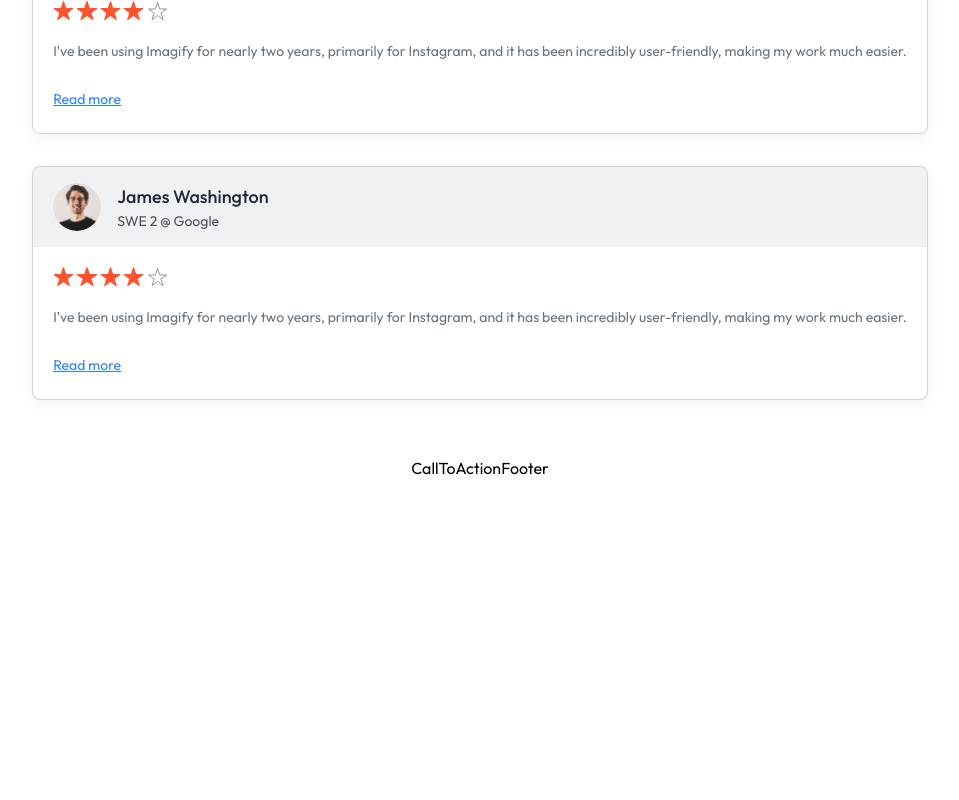
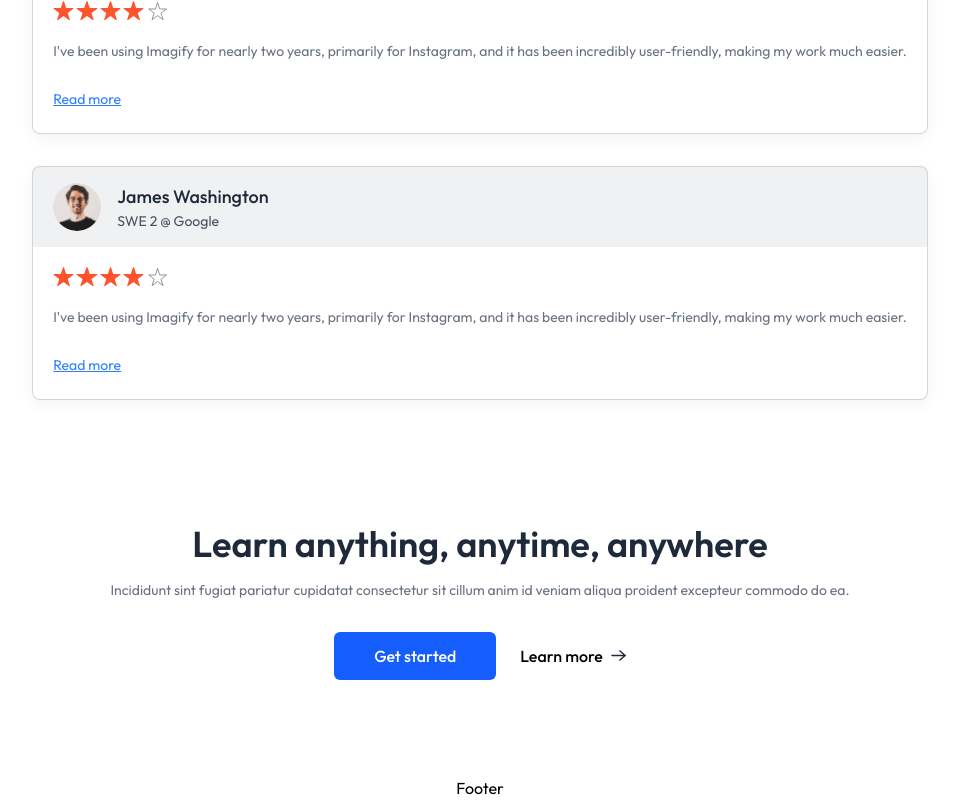
Before and after one commit to ysdhuri312/learning-management-system-v1, a React (Vite) app in the folder client/: page / in a window 1280 px wide. Shown: the part 1538-2338 px from the top of the page, without its empty margins (160-1119 px from the left). Before the commit the page ends 2018 px from the top, so only its background shows below. Built offline with nearby package versions, Linux system fonts and the light colour scheme; no server answers.

Commit message:
Create calltoaction section in homepage

```diff
--- a/client/src/components/student/CallToAction.jsx
+++ b/client/src/components/student/CallToAction.jsx
@@ -1,6 +1,28 @@
 /** @format */
 
+import { assets } from '../../assets/assets';
+
 const CallToAction = () => {
-  return <>CallToAction</>;
+  return (
+    <div className='flex flex-col items-center gap-4 pt-10 pb-24 px-8 md:px-0'>
+      <h1 className='md:text-4xl text-xl text-gray-800 font-semibold'>
+        Learn anything, anytime, anywhere
+      </h1>
+      <p className='text-gray-500 sm:text-sm'>
+        Incididunt sint fugiat pariatur cupidatat consectetur sit cillum anim id
+        veniam aliqua proident excepteur commodo do ea.
+      </p>
+      <div className='flex items-center font-medium gap-6 mt-4'>
+        <button className='px-10 py-3 rounded-md text-white bg-blue-600'>
+          Get started
+        </button>
+        <button className='flex items-center gap-2'>
+          Learn more
+          <img src={assets.arrow_icon} alt='arrow_icon' />
+        </button>
+      </div>
+    </div>
+  );
 };
+
 export default CallToAction;
```
